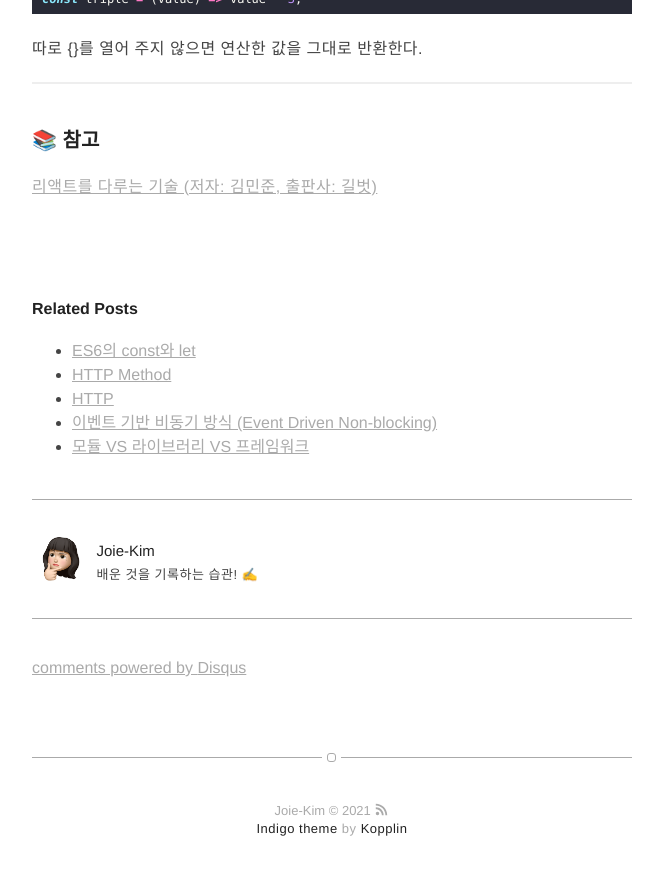
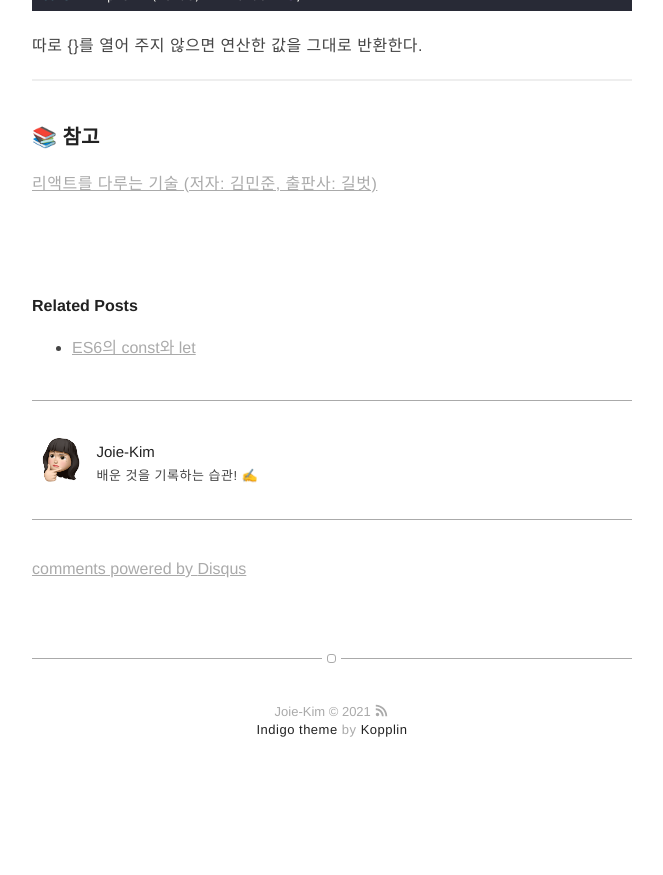
Before and after one commit to Joie-Kim/Joie-Kim.github.io, a Jekyll site: the page built from _posts/2020-12-14-ES6-Arrow-Function.markdown, in a window 1280 px wide and 900 px high, scrolled down 2124 px. Shown: the top 875 px of the window, without its empty margins (308-971 px from the left). Built offline with Jekyll 4.4.1, drawn with Linux system fonts in a browser that asks for light colours; comment, search, counter and statistics services are not loaded; after the commit the page ends 2925 px from its top, so only the background shows below that.

Commit message:
[Update] tag 수정
- 게시글 태그 정리

```diff
--- a/_posts/2020-12-11-ES6-variable.markdown
+++ b/_posts/2020-12-11-ES6-variable.markdown
@@ -3,7 +3,6 @@
 layout: post
 date: 2020-12-11 22:00
 tag:
-- 용어_정리
 - JS
 hidden : false
 star: false
--- a/_posts/2020-12-14-ES6-Arrow-Function.markdown
+++ b/_posts/2020-12-14-ES6-Arrow-Function.markdown
@@ -3,8 +3,7 @@
 layout: post
 date: 2020-12-14 17:30
 tag:
-    - 용어_정리
-    - JS
+- JS
 hidden: false
 star: false
 category: blog
--- a/_posts/2020-12-27-Solving-Git-Issue.markdown
+++ b/_posts/2020-12-27-Solving-Git-Issue.markdown
@@ -3,7 +3,7 @@
 layout: post
 date: 2020-12-27 16:00
 tag:
-    - Git
+- Git
 hidden: false
 star: false
 category: blog
--- a/_posts/2020-12-29-Shallow-copy-Deep-copy.markdown
+++ b/_posts/2020-12-29-Shallow-copy-Deep-copy.markdown
@@ -3,7 +3,7 @@
 layout: post
 date: 2020-12-29 16:00
 tag:
-    - 용어 정리
+- 용어 정리
 hidden: false
 star: false
 category: blog
--- a/_posts/2020-12-30-SPA.markdown
+++ b/_posts/2020-12-30-SPA.markdown
@@ -3,7 +3,7 @@
 layout: post
 date: 2020-12-30 20:00
 tag:
-    - 용어 정리
+- 용어 정리
 hidden: false
 star: false
 category: blog
```
